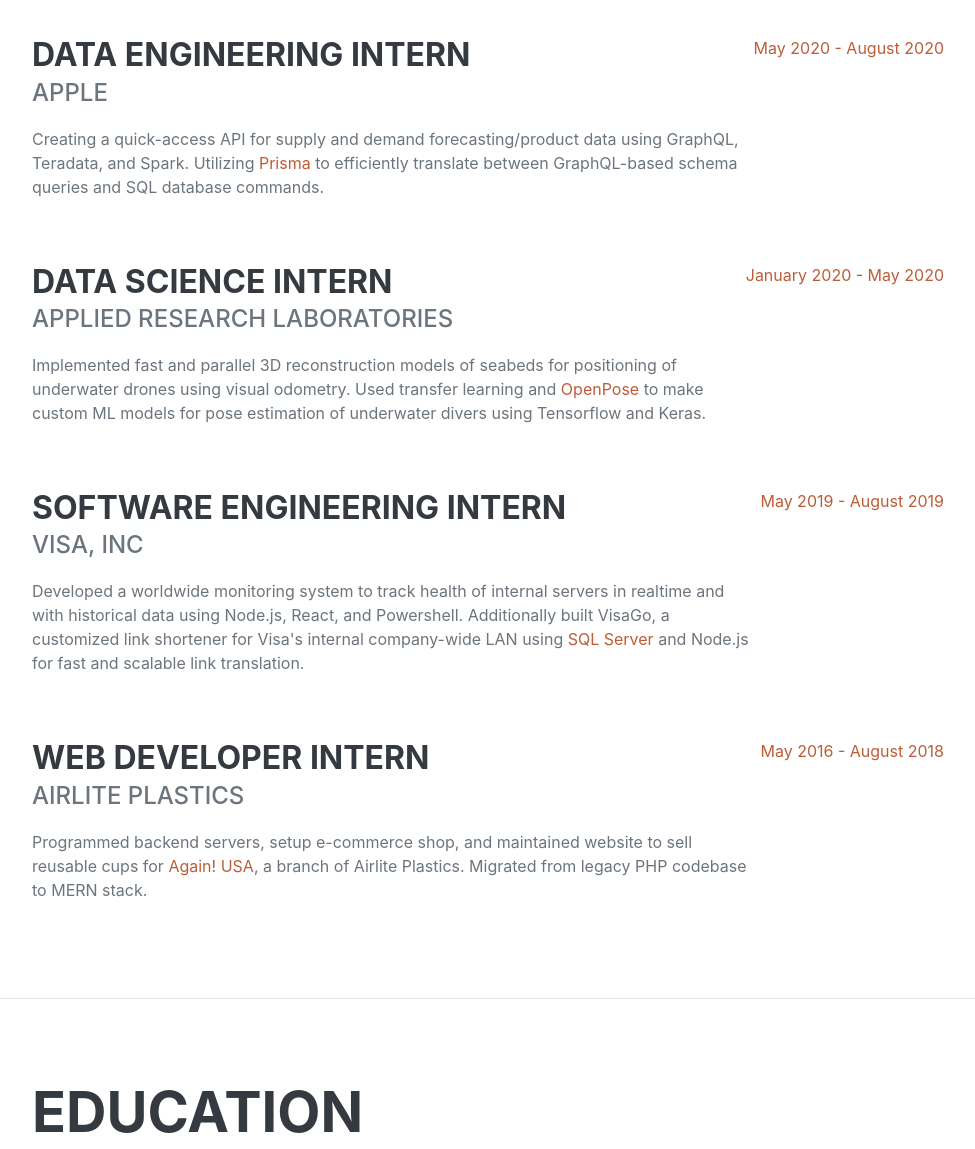
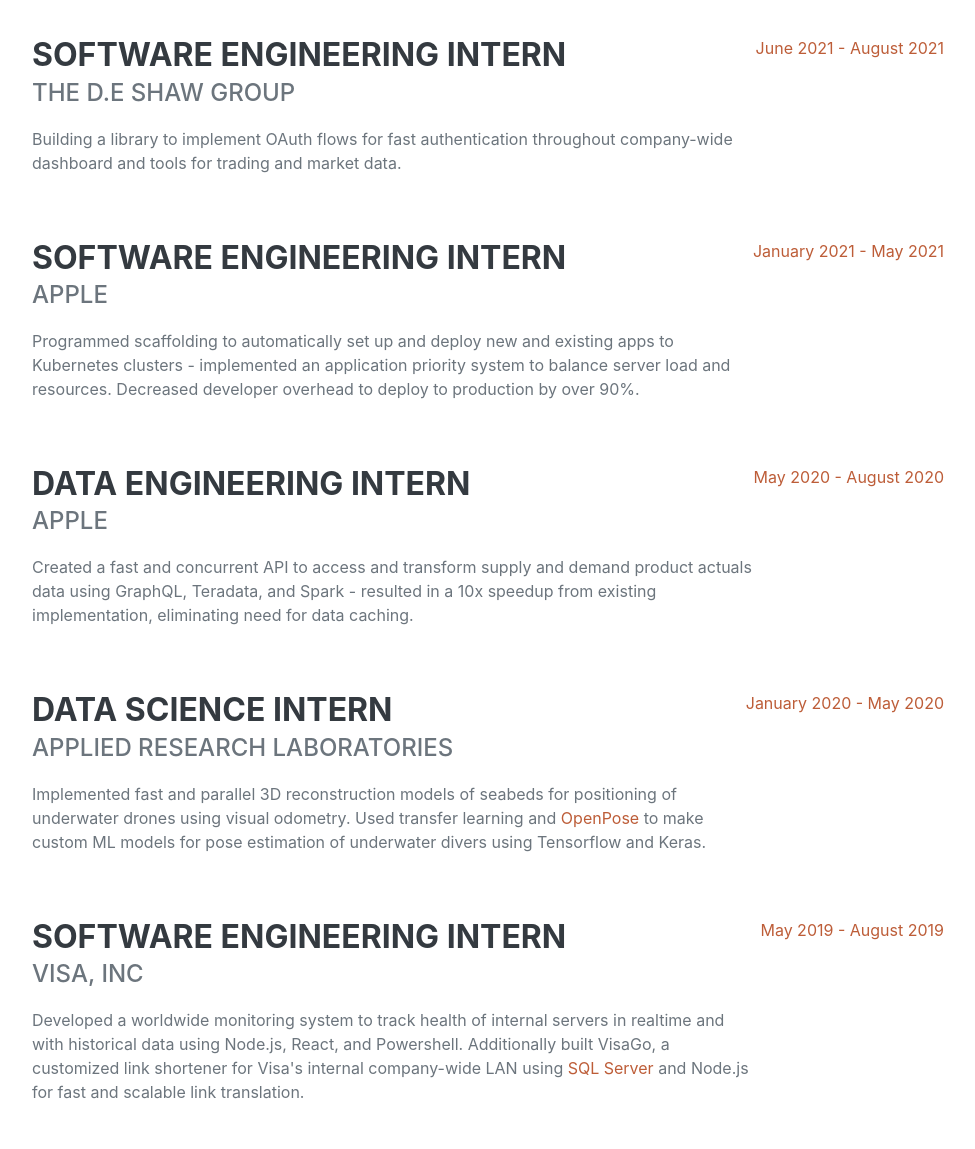
Before and after one commit to shwinay/portfolio, a plain HTML site: page index.html in a window 1280 px wide. Shown: the part 960-2109 px from the top of the page, without its empty margins (288-1263 px from the left). Drawn offline with nearby package versions, Linux system fonts and the light colour scheme; a web font is replaced by a local one.

Commit message:
updated for 2021 summer

```diff
--- a/index.html
+++ b/index.html
@@ -45,7 +45,6 @@
                     <h3 class="subheading mb-0">Student | Developer | Creator</h3>
                     <br />
                     <div class="subheading mb-5">
-                        (972) 821-2442 ·
                         <a href="mailto:name@email.com">ashwinkkudva@gmail.com</a>
                     </div>
                     <p class="lead mb-5">I'm a Junior at the <a href="https://www.cs.utexas.edu/" target="_blank">University of Texas at Austin</a> majoring in Computer Science
@@ -68,10 +67,27 @@
                     <h2 class="mb-5">Experience</h2>
                     <div class="d-flex flex-column flex-md-row justify-content-between mb-5">
                         <div class="flex-grow-1">
+                            <h3 class="mb-0">Software Engineering Intern</h3>
+                            <div class="subheading mb-3">The D.E Shaw Group</div>
+                            <p>Building a library to implement OAuth flows for fast authentication throughout company-wide dashboard and tools for trading and market data.</p>
+                        </div>
+                        <div class="flex-shrink-0"><span class="text-primary">June 2021 - August 2021</span></div>
+                    </div>
+                    <div class="d-flex flex-column flex-md-row justify-content-between mb-5">
+                        <div class="flex-grow-1">
+                            <h3 class="mb-0">Software Engineering Intern</h3>
+                            <div class="subheading mb-3">Apple</div>
+                            <p>Programmed scaffolding to automatically set up and deploy new and existing apps to Kubernetes clusters - implemented an application
+                                 priority system to balance server load and resources. Decreased developer overhead to deploy to production by over 90%.</p>
+                        </div>
+                        <div class="flex-shrink-0"><span class="text-primary">January 2021 - May 2021</span></div>
+                    </div>
+                    <div class="d-flex flex-column flex-md-row justify-content-between mb-5">
+                        <div class="flex-grow-1">
                             <h3 class="mb-0">Data Engineering Intern</h3>
                             <div class="subheading mb-3">Apple</div>
-                            <p>Creating a quick-access API for supply and demand forecasting/product data using GraphQL, Teradata, and Spark. Utilizing <a href="https://www.prisma.io/" target="_blank">Prisma</a>
-                               to efficiently translate between GraphQL-based schema queries and SQL database commands.</p>
+                            <p>Created a fast and concurrent API to access and transform supply and demand product actuals data using GraphQL,
+                                Teradata, and Spark - resulted in a 10x speedup from existing implementation, eliminating need for data caching.</p>
                         </div>
                         <div class="flex-shrink-0"><span class="text-primary">May 2020 - August 2020</span></div>
                     </div>
@@ -95,15 +111,6 @@
                         </div>
                         <div class="flex-shrink-0"><span class="text-primary">May 2019 - August 2019</span></div>
                     </div>
-                    <div class="d-flex flex-column flex-md-row justify-content-between">
-                        <div class="flex-grow-1">
-                            <h3 class="mb-0">Web Developer Intern</h3>
-                            <div class="subheading mb-3">Airlite Plastics</div>
-                            <p>Programmed backend servers, setup e-commerce shop, and maintained website to sell reusable cups for <a href="http://www.again-usa.com" target="_blank">Again! USA</a>,
-                            a branch of Airlite Plastics. Migrated from legacy PHP codebase to MERN stack.</p>
-                        </div>
-                        <div class="flex-shrink-0"><span class="text-primary">May 2016 - August 2018</span></div>
-                    </div>
                 </div>
             </section>
             <hr class="m-0" />
@@ -116,7 +123,7 @@
                             <h3 class="mb-0">University of Texas at Austin</h3>
                             <div class="subheading mb-3">B.S. Computer Science, Mathematics</div>
                             <!-- <div>Computer Science - Web Development Track</div> -->
-                            <p><b>GPA</b>: 3.75</p>
+                            <p><b>GPA</b>: 3.79</p>
                             <p>Member of the <a href="https://www.cs.utexas.edu/turing-scholars" target="_blank">Turing Scholars Honors Program</a>,
                                              <a href="https://freetailhackers.com/" target="_blank">Freetail Hackers</a>,
                                              and <a href="https://www.campkesem.org/" target="_blank">Camp Kesem</a></p>
@@ -133,8 +140,10 @@
                             <li>Operating Systems Honors</li>
                             <li>Artificial Intelligence Honors</li>
                             <li>Algorithms and Complexity Honors</li>
+                            <li>Neural Networks</li>
                             <li>Concurrency Honors</li>
                             <li>Computer Architecture Honors</li>
+                            <li>Compilers</li>
                             <li>Data Structures Honors</li>
                             <li>Discrete Mathematics Honors</li>
                             <li>Probability and Statistics</li>
@@ -147,9 +156,9 @@
                         <br />
                         <div class="subheading mb-3">Currently Taking</div>
                         <ul class="fa-ul mb-0">
-                            <li>Computer Vision</li>
-                            <li>Compilers</li>
-                            <li>Software Engineering</li>
+                            <li>Natural Language Processing</li>
+                            <li>Data Mining</li>
+                            <li>Stochastic Processes</li>
                         </ul>
                     </div>
                 </div>
```
Also changed, not shown: 1 other file.
